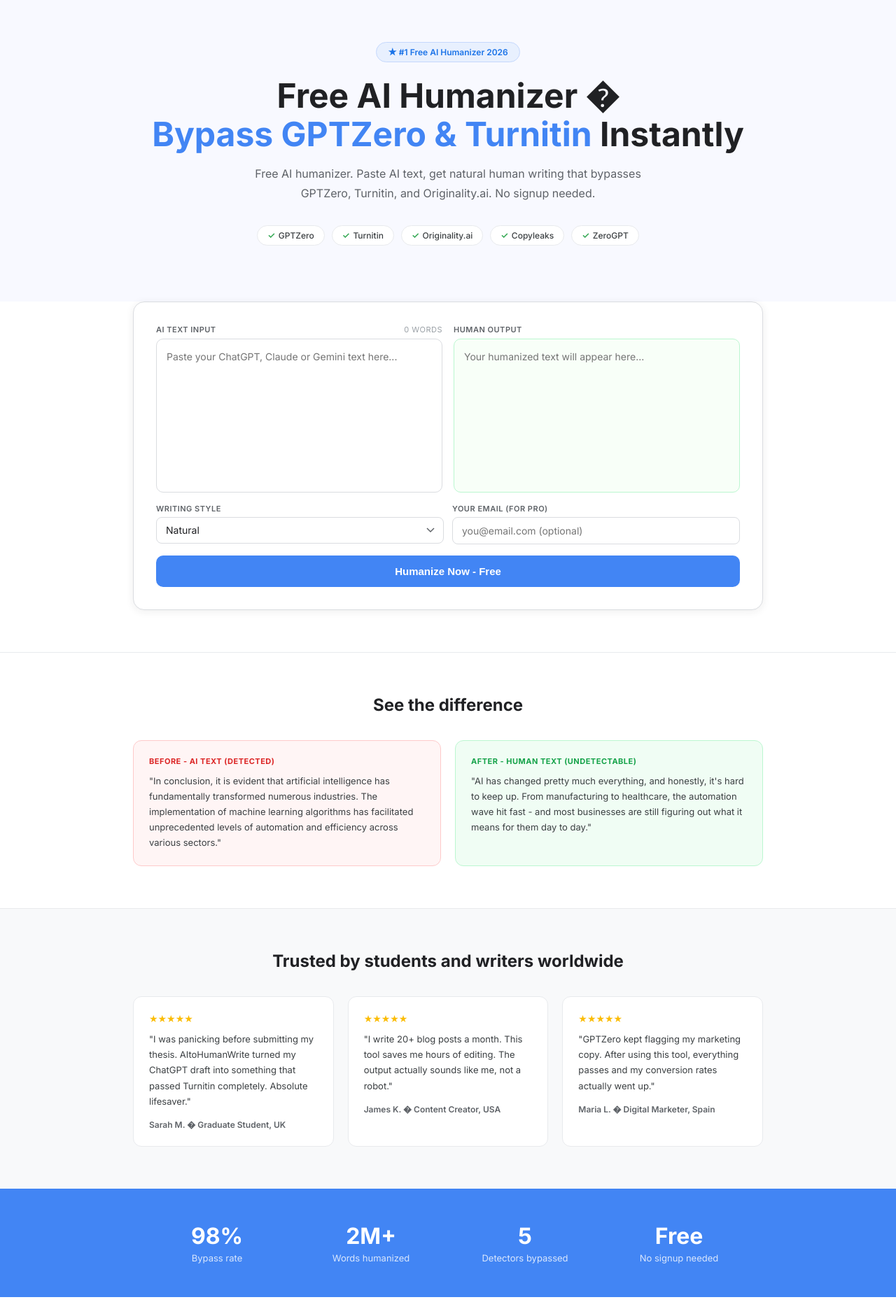
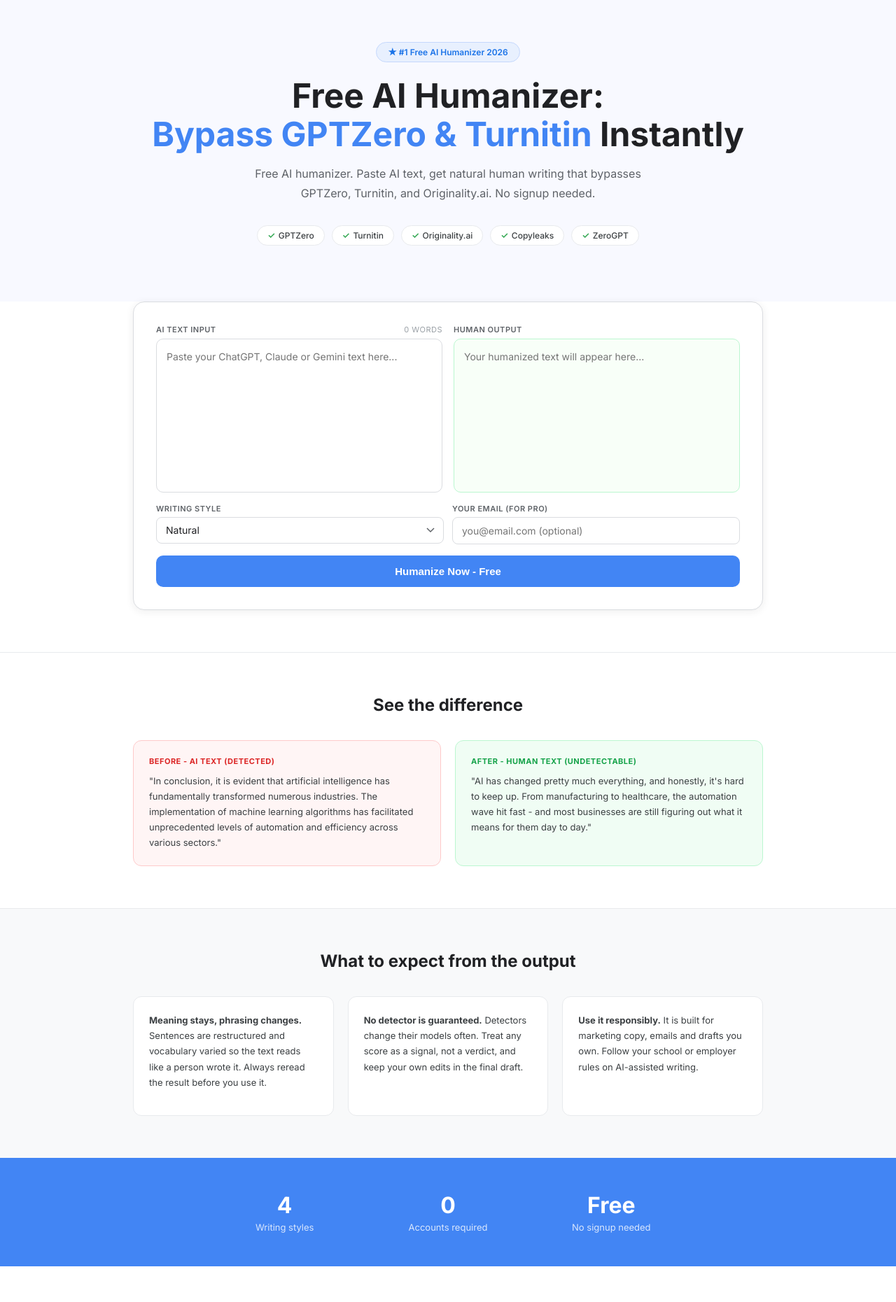
Before and after one commit to dorukctnn-rgb/aitohumanwrite, a Node server app: page / in a window 1280 px wide. Shown: the part 59-1920 px from the top of the page at 70% size. Run offline with Node 20, Linux system fonts and the light colour scheme.

Commit message:
Stop tracking node_modules and .env; fix broken glyphs; remove unverifiable testimonials and stats
The .gitignore and .vercelignore started with a UTF-8 BOM, so their first
line (node_modules) never matched and 2,858 dependency files plus an empty
.env were committed. Rewrite both without the BOM and untrack those paths.

Replace mis-encoded characters in the homepage H1, footer and blog index,
and replace invented testimonials and bypass-rate stats with factual
expectations about the output.

Co-Authored-By: Claude Opus 5.5 <noreply@anthropic.com>
Claude-Session: https://claude.ai/code/session_018rTL5pnJf8x2Acuic3hvn2

```diff
--- a/views/index.ejs
+++ b/views/index.ejs
@@ -140,8 +140,8 @@
     .after .ba-label{color:#16a34a}
     .ba-text{font-size:13px;line-height:1.7;color:#3c4043}
     .stats-sec{background:#4285F4;padding:48px 20px}
-    .stats{display:grid;grid-template-columns:repeat(4,1fr);gap:20px;max-width:860px;margin:0 auto}
-    @media(max-width:640px){.stats{grid-template-columns:1fr 1fr}}
+    .stats{display:grid;grid-template-columns:repeat(3,1fr);gap:20px;max-width:680px;margin:0 auto}
+    @media(max-width:640px){.stats{grid-template-columns:1fr 1fr 1fr}}
     .stat{text-align:center}
     .stat-n{font-size:32px;font-weight:700;color:#fff}
     .stat-l{font-size:13px;color:rgba(255,255,255,.8);margin-top:4px}
@@ -221,7 +221,7 @@
     <h1><%= page.title %></h1>
     <p><%= page.desc %></p>
   <% } else { %>
-    <h1>Free AI Humanizer �<br><span class="blue">Bypass GPTZero &amp; Turnitin</span> Instantly</h1>
+    <h1>Free AI Humanizer:<br><span class="blue">Bypass GPTZero &amp; Turnitin</span> Instantly</h1>
     <p>Free AI humanizer. Paste AI text, get natural human writing that bypasses GPTZero, Turnitin, and Originality.ai. No signup needed.</p>
   <% } %>
   <div class="detector-badges">
@@ -315,31 +315,24 @@
 </section>
 
 <section class="testimonials">
-  <h2>Trusted by students and writers worldwide</h2>
+  <h2>What to expect from the output</h2>
   <div class="testi-grid">
     <div class="testi">
-      <div class="testi-stars">&#9733;&#9733;&#9733;&#9733;&#9733;</div>
-      <div class="testi-text">"I was panicking before submitting my thesis. AItoHumanWrite turned my ChatGPT draft into something that passed Turnitin completely. Absolute lifesaver."</div>
-      <div class="testi-author">Sarah M. � Graduate Student, UK</div>
+      <div class="testi-text"><strong>Meaning stays, phrasing changes.</strong> Sentences are restructured and vocabulary varied so the text reads like a person wrote it. Always reread the result before you use it.</div>
     </div>
     <div class="testi">
-      <div class="testi-stars">&#9733;&#9733;&#9733;&#9733;&#9733;</div>
-      <div class="testi-text">"I write 20+ blog posts a month. This tool saves me hours of editing. The output actually sounds like me, not a robot."</div>
-      <div class="testi-author">James K. � Content Creator, USA</div>
+      <div class="testi-text"><strong>No detector is guaranteed.</strong> Detectors change their models often. Treat any score as a signal, not a verdict, and keep your own edits in the final draft.</div>
     </div>
     <div class="testi">
-      <div class="testi-stars">&#9733;&#9733;&#9733;&#9733;&#9733;</div>
-      <div class="testi-text">"GPTZero kept flagging my marketing copy. After using this tool, everything passes and my conversion rates actually went up."</div>
-      <div class="testi-author">Maria L. � Digital Marketer, Spain</div>
+      <div class="testi-text"><strong>Use it responsibly.</strong> It is built for marketing copy, emails and drafts you own. Follow your school or employer rules on AI-assisted writing.</div>
     </div>
   </div>
 </section>
 
 <section class="stats-sec">
   <div class="stats">
-    <div class="stat"><div class="stat-n">98%</div><div class="stat-l">Bypass rate</div></div>
-    <div class="stat"><div class="stat-n">2M+</div><div class="stat-l">Words humanized</div></div>
-    <div class="stat"><div class="stat-n">5</div><div class="stat-l">Detectors bypassed</div></div>
+    <div class="stat"><div class="stat-n">4</div><div class="stat-l">Writing styles</div></div>
+    <div class="stat"><div class="stat-n">0</div><div class="stat-l">Accounts required</div></div>
     <div class="stat"><div class="stat-n">Free</div><div class="stat-l">No signup needed</div></div>
   </div>
 </section>
@@ -492,7 +485,7 @@
 </div>
 
 <footer>
-  <p>� 2026 AItoHumanWrite.com � Free AI Humanizer Tool. Convert AI text to human writing instantly.</p>
+  <p>&copy; 2026 AItoHumanWrite.com &middot; Free AI Humanizer Tool. Convert AI text to human writing instantly.</p>
 </footer>
 
 <script>
```
Also changed, not shown: views/blog-index.ejs (+4 -4 lines), 3 other files.
